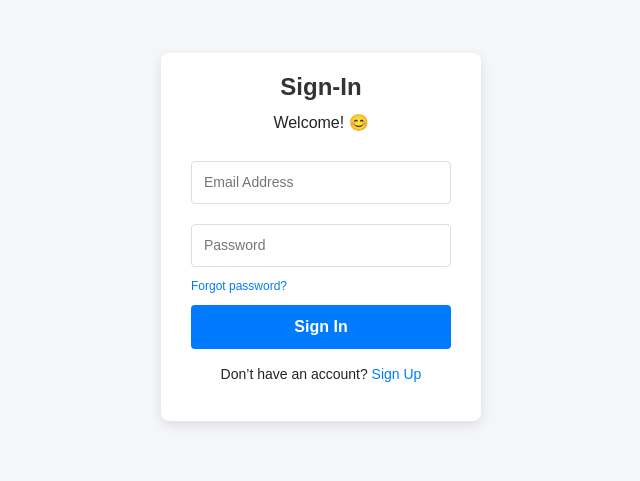
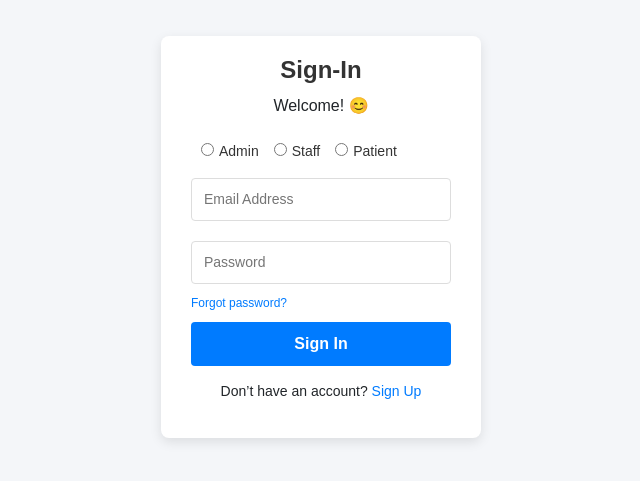
Before and after one commit to S1226M/Hospital_Management, a React (Create React App) app: page / in a window 1280 px wide. Shown: the part 163-644 px from the top of the page, without its empty margins (319-959 px from the left). Built offline with nearby package versions, Linux system fonts and the light colour scheme.

Commit message:
28-12-2024

```diff
--- a/src/AdminSide/ManageDepartment.js
+++ b/src/AdminSide/ManageDepartment.js
@@ -77,13 +77,20 @@ function ManageDepartment() {
       <td>{department.departmentName}</td>
       <td>{department.departmentId}</td>
       <td>
-        <Link className="btn btn-info" to='/admin/ViewStaffOfThatDepartment'>View Staff</Link>
-       </td>
+        <Link
+          key={department.departmentId} // Use a unique key for each item
+          className="btn btn-info"
+          to={`/admin/viewStaffOfThatDepartment/${department.departmentName}`}
+        >
+          View Staff
+        </Link>
+      </td>
       <td>
         <button className="btn btn-danger">Delete</button>
       </td>
     </tr>
   ));
+
 
   return (
     <>
--- a/src/AdminSide/ViewStaffOfThatDepartment.js
+++ b/src/AdminSide/ViewStaffOfThatDepartment.js
@@ -1,81 +1,69 @@
 import React, { useEffect, useState } from "react";
 import { useParams } from "react-router-dom";
 
-function ViewStaffOfThatDepartment(){
-
-    const { number } = useParams();
-      const [staff, setStaff] = useState(null);
+function ViewStaffOfThatDepartment() {
+  const { department } = useParams();
+  const [staff, setStaff] = useState([]);
   const [error, setError] = useState(null);
 
   useEffect(() => {
-        fetch('http://localhost:5000/staff/')
+    fetch(`http://localhost:7000/staff/${department}`)
       .then((res) => {
         if (!res.ok) {
           throw new Error("Failed to fetch staff data");
         }
         return res.json();
       })
-          .then((data) => setStaff(data))
+      .then((data) => setStaff(Array.isArray() ? data : [data]))
       .catch((err) => {
         console.error(err);
         setError("Error fetching staff details");
-            setStaff(null);
       });
-      }, [number]);
+  }, [department]);
 
   if (error) {
     return <p>{error}</p>;
   }
 
-      if (!staff) {
-        return <p>No staff details found.</p>;
+  if (!staff.length) {
+    return <p>No staff details found for this department.</p>;
   }
 
-    return(
+  return (
     <div className="staffDetailContainer">
       <h2 className="staffDetailHeading">Staff Detail</h2>
       <table className="staffDetailTable">
-                <tbody>
+        <thead>
           <tr>
             <th>Number</th>
+            <th>Full Name</th>
+            <th>Gender</th>
+            <th>Street</th>
+            <th>City</th>
+            <th>State</th>
+            <th>Pin</th>
+            <th>Country</th>
+            <th>Department</th>
+          </tr>
+        </thead>
+        <tbody>
+          {staff.map((staff) => (
+            <tr key={staff.number}>
               <td>{staff.number || "N/A"}</td>
-                  </tr>
-                  <tr>
-                    <th>Full Name</th>
               <td>{staff.fullName || "N/A"}</td>
-                  </tr>
-                  <tr>
-                    <th>Gender</th>
               <td>{staff.gender || "N/A"}</td>
-                  </tr>
-                  <tr>
-                    <th>Street</th>
               <td>{staff.street || "N/A"}</td>
-                  </tr>
-                  <tr>
-                    <th>City</th>
               <td>{staff.city || "N/A"}</td>
-                  </tr>
-                  <tr>
-                    <th>State</th>
               <td>{staff.state || "N/A"}</td>
-                  </tr>
-                  <tr>
-                    <th>Pin</th>
               <td>{staff.pin || "N/A"}</td>
-                  </tr>
-                  <tr>
-                    <th>Country</th>
               <td>{staff.country || "N/A"}</td>
-                  </tr>
-                  <tr>
-                    <th>Department</th>
               <td>{staff.department || "N/A"}</td>
             </tr>
+          ))}
         </tbody>
       </table>
     </div>
-    )
+  );
 }
 
 export default ViewStaffOfThatDepartment;
--- a/src/Login&Logout/SignIn.js
+++ b/src/Login&Logout/SignIn.js
@@ -27,6 +27,36 @@ function SignIn({ setIsLoggedIn }) {
       <div className="form-wrapper">
         <h2 className="form-title">Sign-In</h2>
         <p>Welcome! 😊</p>
+        <tr>
+            <td className="form-table-cell">
+              <div className="gender-options">
+                <label>
+                  <input
+                    type="radio"
+                    name="User"
+                    value="admin"
+                  />
+                  Admin
+                </label>
+                <label>
+                  <input
+                    type="radio"
+                    name="User"
+                    value="staff"
+                  />
+                  Staff
+                </label>
+                <label>
+                  <input
+                    type="radio"
+                    name="User"
+                    value="patient"
+                  />
+                  Patient
+                </label>
+              </div>
+            </td>
+          </tr>
         <form onSubmit={handleSubmit} className="auth-form">
           <input type="email" placeholder="Email Address" className="form-input" onChange={(e) => setData({ ...data, email: e.target.value })}/>
           <input type="password" placeholder="Password" className="form-input" onChange={(e) => setData({ ...data, password: e.target.value })}/>
```
Also changed, not shown: src/index.js (line endings or trailing spaces), 2 other files (tests, documents, lock files or other folders). Lines whose indentation alone changed are shown as unchanged.
